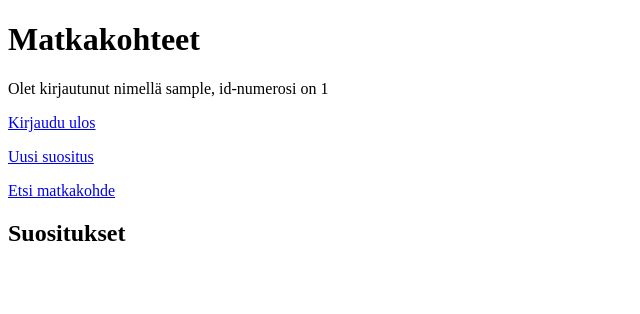
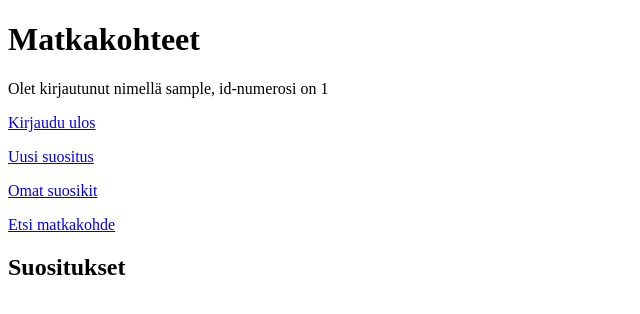
Before and after one commit to passijami/Matkakohde, a Flask app: page / in a window 1280 px wide. Shown: the top 314 px of the page, without its empty margins (0-640 px from the left). Run offline with Flask 3, Linux system fonts and the light colour scheme; the visitor is signed in with stand-in values (Sample User, id 1); data that the repository does not hold is empty.

Commit message:
Update index.html

```diff
--- a/templates/index.html
+++ b/templates/index.html
@@ -20,6 +20,9 @@
   <p>
     <a href="/new_item">Uusi suositus</a>
   </p>
+  <p>
+    <a href="/favorites">Omat suosikit</a>
+  </p>
   {% else %}
   <p>
     <a href="/login">Kirjaudu sisään</a>
```
